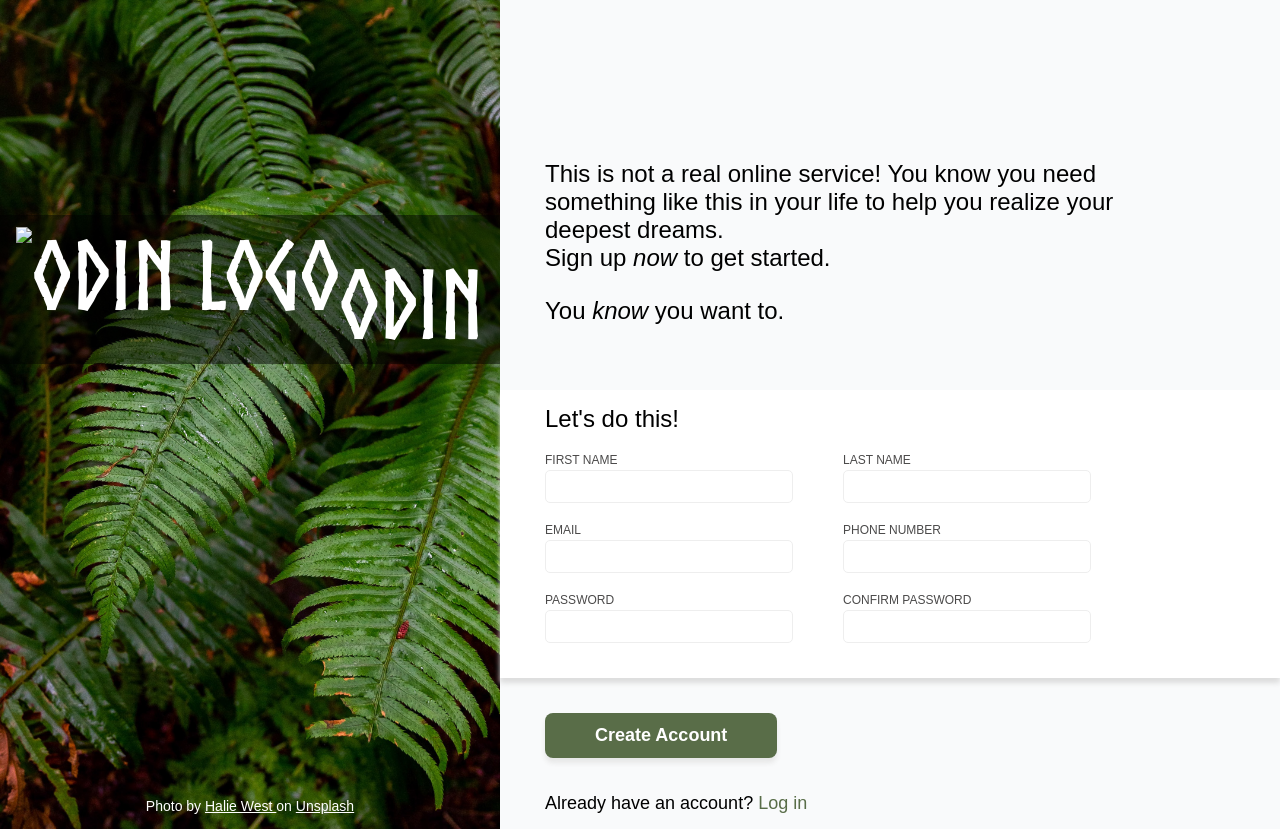
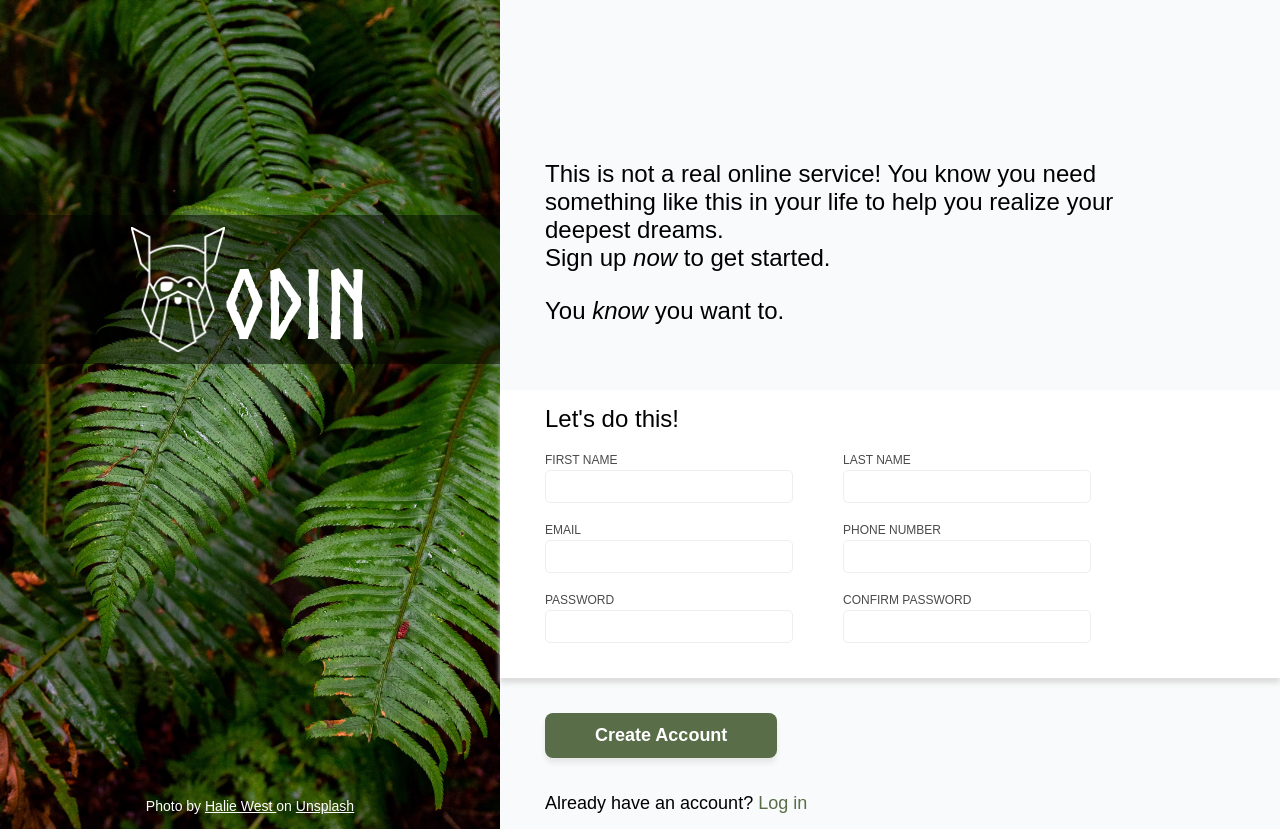
Before and after one commit to e-motta/TOP-Project-SIGN-UP-FORM, a plain HTML site: page index.html in a window 1280 px wide. Drawn offline with Linux system fonts and the light colour scheme; the site is published under a folder, as on GitHub Pages, so addresses that start at the root find nothing.

Commit message:
fix img url

```diff
--- a/index.html
+++ b/index.html
@@ -10,7 +10,7 @@
 <body>
   <div class="left-outer">
     <div class="logo-container">
-      <img src="/images/odin-lined.png" alt="Odin logo">
+      <img src="./images/odin-lined.png" alt="Odin logo">
       <span>ODIN</span>
     </div>
     <div class="left-filler"></div>
```
